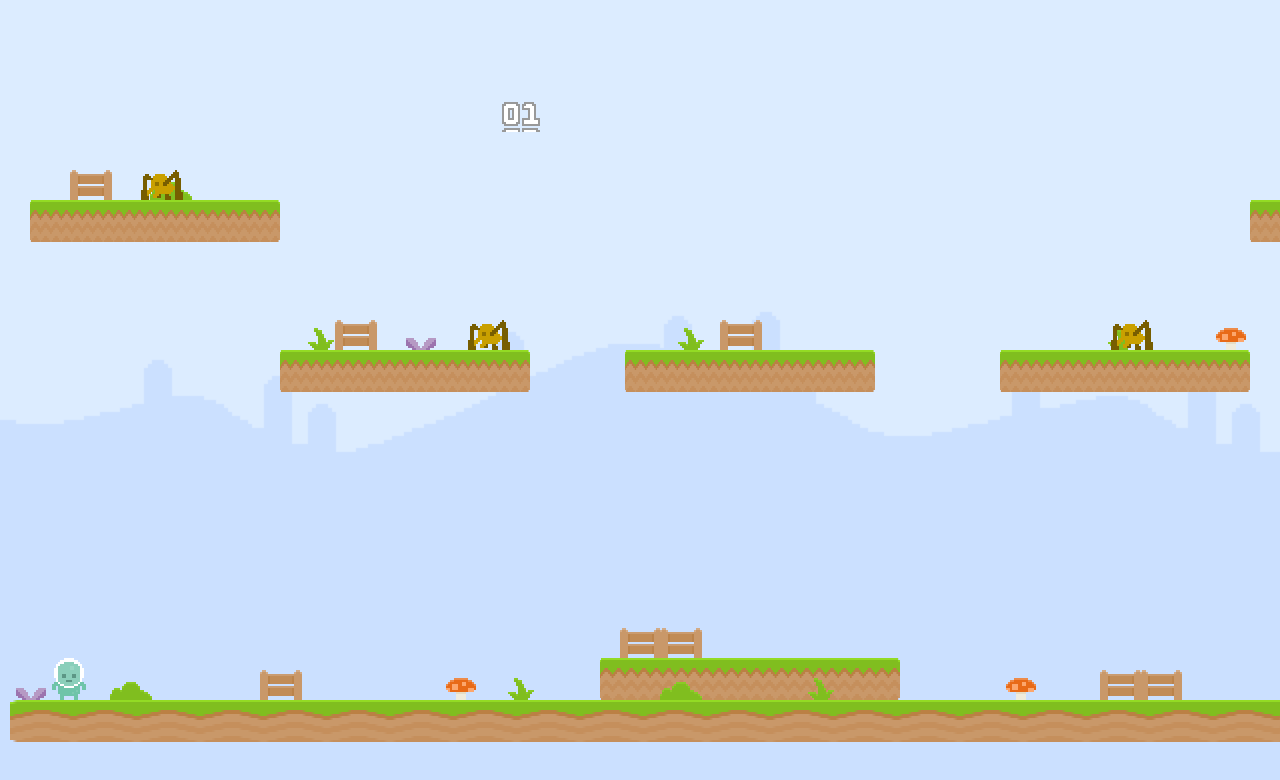
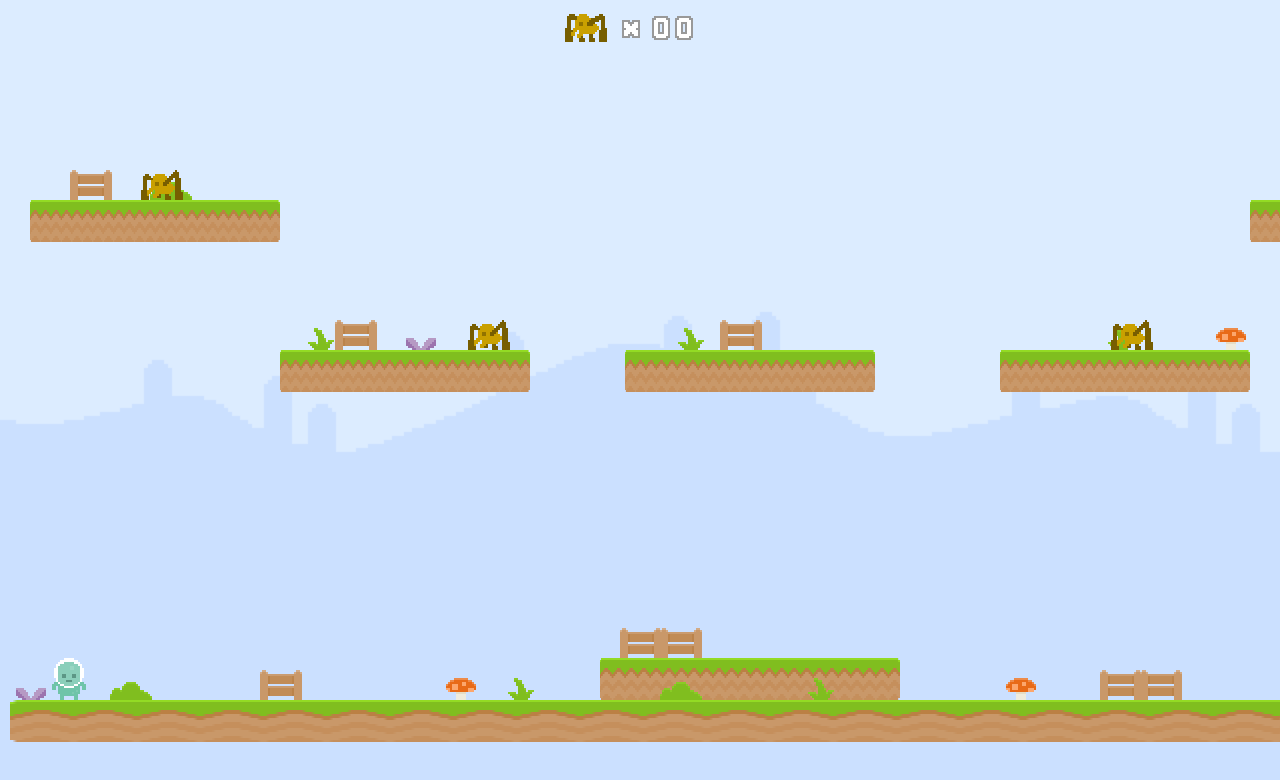
Before and after one commit to kimhantak/Moving-Sprites, a plain HTML site: page index.html in a window 1280 px wide. Drawn offline with Linux system fonts and the light colour scheme.

Commit message:
add scoreboard

```diff
--- a/index.html
+++ b/index.html
@@ -1,10 +1,10 @@
 <html>
     <head>
         <title>?</title>
-        <link rel="stylesheet" href="style.css" />
+        <link rel="stylesheet" href="./style.css" />
     </head>
     <body>
         <canvas></canvas>
-        <script type="module" src="script.js"></script>
+        <script type="module" src="./script.js"></script>
     </body>
 </html>
--- a/script.js
+++ b/script.js
@@ -182,6 +182,7 @@ Monster.prototype.collideByHero = function() {
         hero.gravity = -15;
         this.deathScene();
         setTimeout(() => {
+            scoreBoard.addScore();
             monsters.splice(monsters.indexOf(this), 1);
         }, 1000);
     } else if (
@@ -200,7 +201,22 @@ Monster.prototype.collideByHero = function() {
 
 function ScoreBoard(killPoint) {
     this.killPoint = killPoint;
-    this.scoreSprite = 0;
+    this.numPosition = {
+        "0": [0, 0],
+        "1": [20, 0],
+        "2": [40, 0],
+        "3": [60, 0],
+        "4": [80, 0],
+        "5": [100, 0],
+        "6": [0, 26],
+        "7": [20, 26],
+        "8": [40, 26],
+        "9": [60, 26],
+    };
+}
+
+ScoreBoard.prototype.addScore = function() {
+    this.killPoint++;
 }
 
 background = new Image();
@@ -300,22 +316,51 @@ function drawDecor() {
 
 function drawScore() {
     // width: 20 height: 26
-    console.log(11);
-    ctx.drawImage(numbers,
+    ctx.drawImage(spider,
         0,
         0,
         42,
         32,
-        500,
-        100,
+        Math.floor(width/2)-75,
+        10,
         42,
         32
+    );
+    ctx.drawImage(numbers,
+        80,
+        26,
+        20,
+        26,
+        Math.floor(width/2)-20,
+        14,
+        20,
+        26
+    );
+    ctx.drawImage(numbers,
+        scoreBoard.numPosition[Math.floor(scoreBoard.killPoint/10)][0],
+        scoreBoard.numPosition[Math.floor(scoreBoard.killPoint/10)][1],
+        20,
+        26,
+        Math.floor(width/2)+10,
+        14,
+        20,
+        26
+    );
+    ctx.drawImage(numbers,
+        scoreBoard.numPosition[Math.floor(scoreBoard.killPoint%10)][0],
+        scoreBoard.numPosition[Math.floor(scoreBoard.killPoint%10)][1],
+        20,
+        26,
+        Math.floor(width/2)+33,
+        14,
+        20,
+        26
     );
 }
 
 function draw() {
     ctx.drawImage(background, 0, 0, background.width, background.height, 0, 0, width, height);
-    console.log(33);
+
     drawGrass();
     drawDecor();
     drawScore();
```
